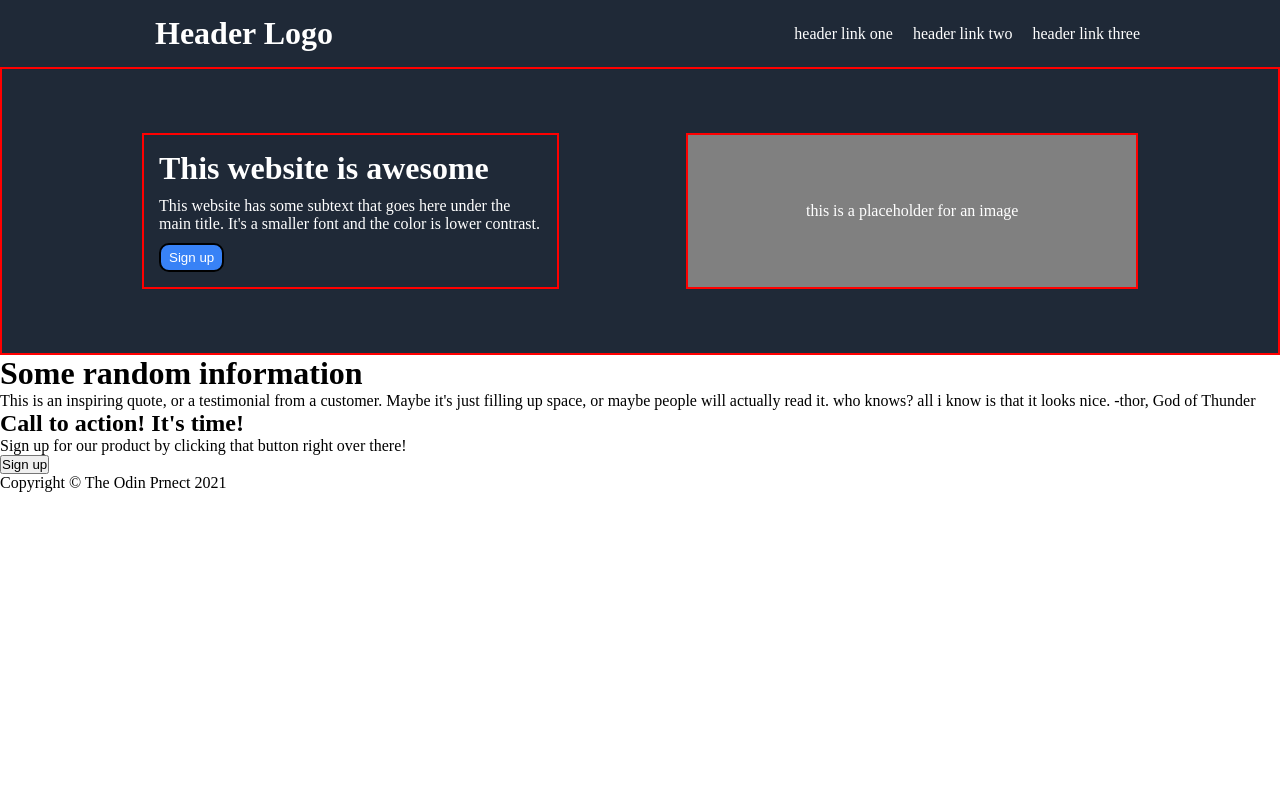
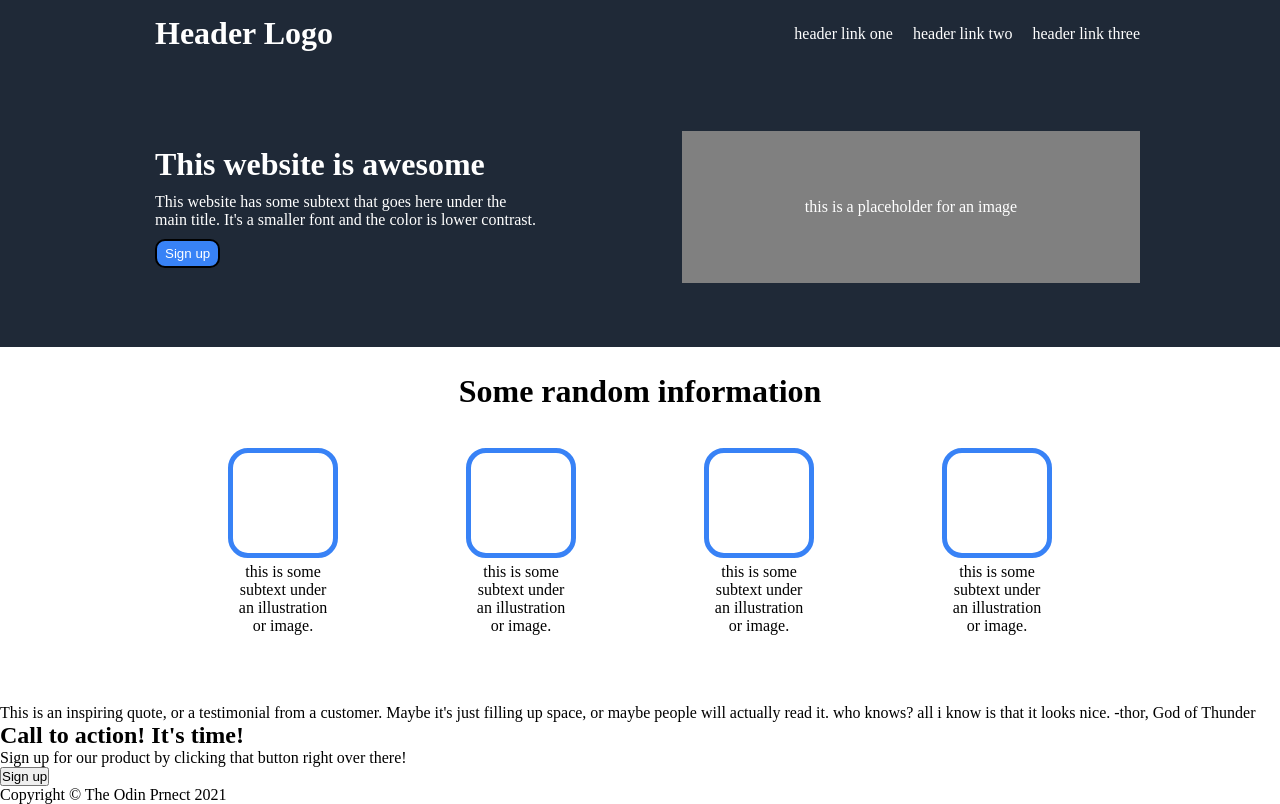
Before and after one commit to ReyanshSInha/landing_page_odin_2, a plain HTML site: page index.html in a window 1280 px wide. Drawn offline with Linux system fonts and the light colour scheme.

Commit message:
complete the css for the section1 and section2

```diff
--- a/index.html
+++ b/index.html
@@ -37,10 +37,36 @@
     <div class="section2">
         <h1>Some random information</h1>
         <div class="boxes">
-            <div></div>
-            <div></div>
-            <div></div>
-            <div></div>
+            <div>
+                <div class="box"></div>
+                <div class="content">
+                    this is some subtext under an
+                    illustration or image.
+                </div>
+            </div>
+            <div>
+                <div class="box"></div>
+                <div class="content">
+                    this is some subtext under an
+                    illustration or image.
+                </div>
+            </div>
+            <div>
+                <div class="box">
+
+                </div>
+                <div class="content">
+                    this is some subtext under an
+                    illustration or image.
+                </div>
+            </div>
+            <div>
+                <div class="box"></div>
+                <div class="content">
+                    this is some subtext under an
+                    illustration or image.
+                </div>
+            </div>
         </div>
 
     </div>
--- a/style.css
+++ b/style.css
@@ -39,7 +39,7 @@ ul{
 
 .section1{
     background-color: #1F2937;
-    border: 2px solid red;
+
     display: flex;
 }
 
@@ -63,7 +63,7 @@ ul{
 
 .left-side{
     width: 30%;
-    border: 2px solid red;
+
     word-wrap: break-word;
     margin-left: 140px;
     padding: 15px;
@@ -72,7 +72,7 @@ ul{
 }
 
 .right-side{
-    border: 2px solid red;
+
     margin-left: 10%;
     display: flex;
     flex: 1;
@@ -84,3 +84,37 @@ ul{
     background-color: gray;
     align-items: center;
 }
+
+.section2{
+    display: flex;
+    align-content: center;
+    flex-direction: column;
+}
+
+.section2 h1{
+
+    text-align: center;
+    margin-top: 2%;
+}
+
+.boxes{
+    margin-top: 3%;
+    display: flex;
+    justify-content: center;
+    gap: 10%;
+    margin-bottom: 5%;
+}
+
+.box{
+
+    height: 100px;
+    width: 100px;
+    border: 5px solid #3882F6;
+    border-radius: 20px;
+}
+
+.content{
+    width: 100px;
+    padding: 5px;
+    text-align: center;
+}
```
